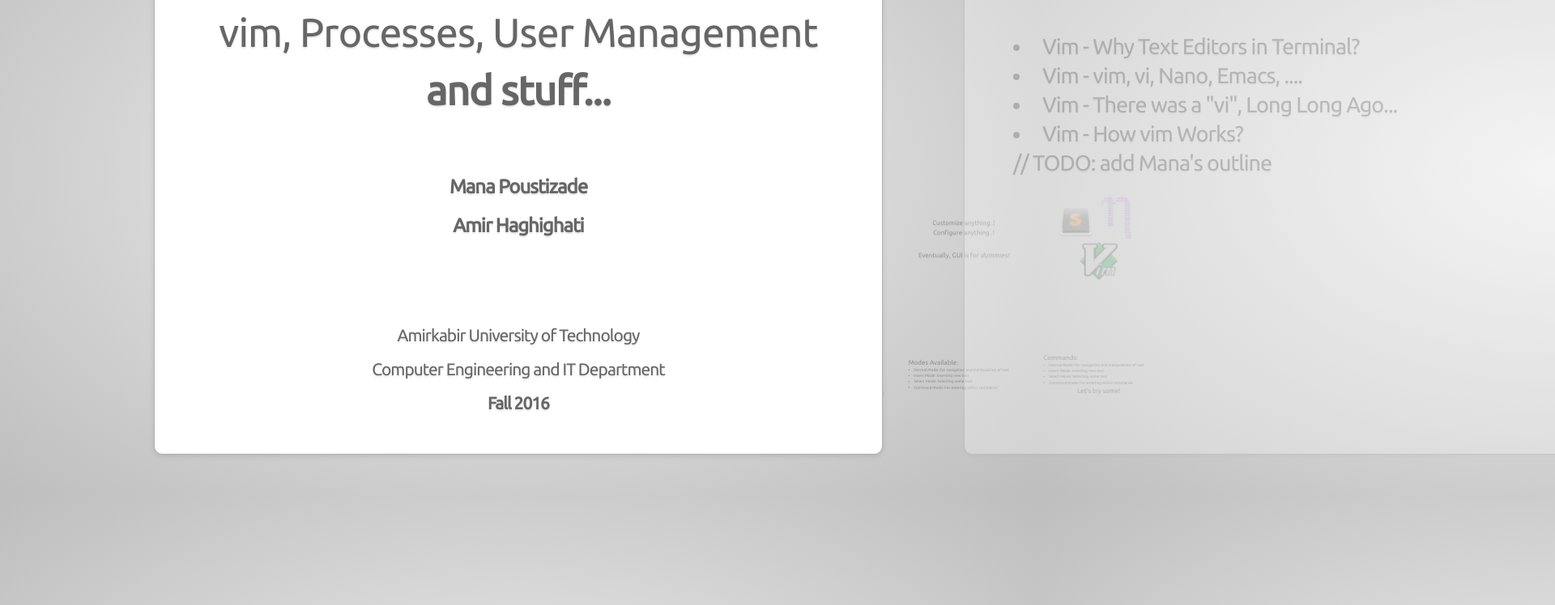
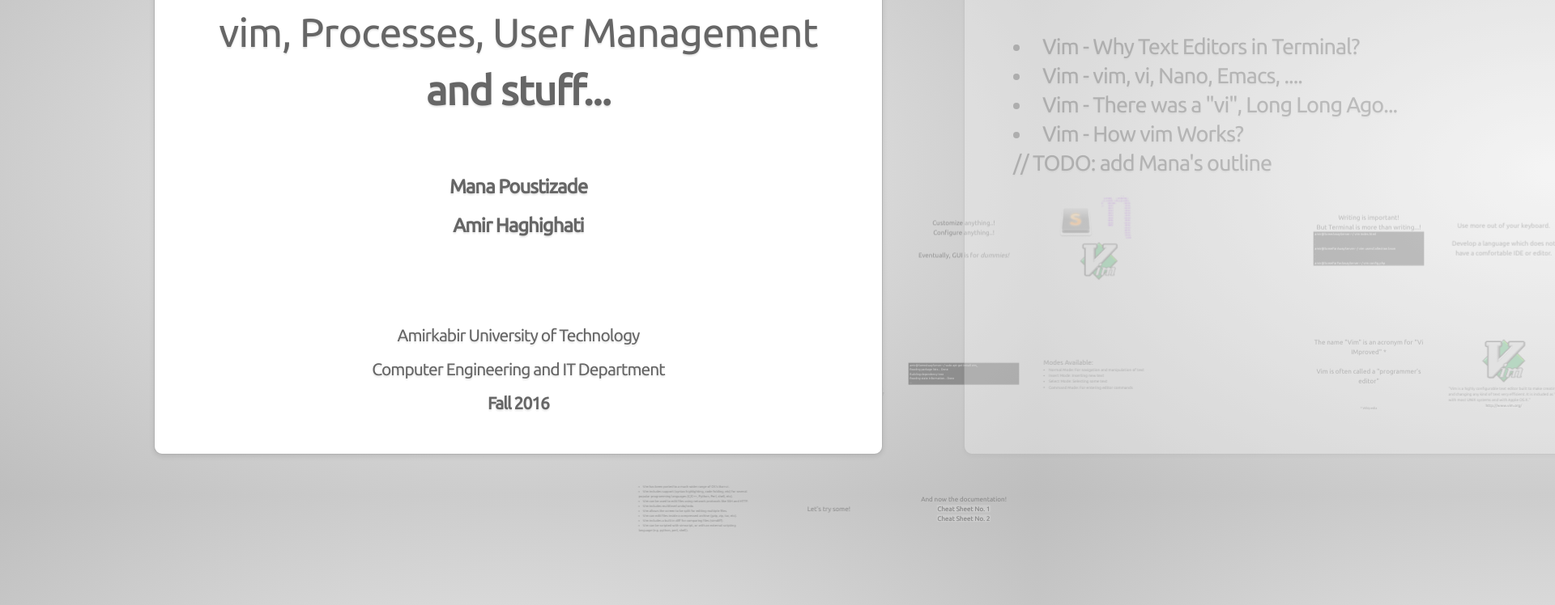
Before and after one commit to anewage/OS-LAB-FALL16-Presentation, a website: page index.html in a window 1280 px wide. Shown: the part 188-936 px from the top of the page at 81% size, 1920 px wide, since content can reach past the window. Drawn offline with Linux system fonts and the light colour scheme.

Commit message:
proccess section added

```diff
--- a/css/impress-demo.css
+++ b/css/impress-demo.css
@@ -289,20 +289,20 @@
 
     Let's move to 'big thoughts' with centered text and custom font sizes.
 */
-#big {
+.big {
     width: 600px;
     text-align: center;
     font-size: 60px;
     line-height: 1;
 }
 
-#big b {
+.big b {
     display: block;
     font-size: 250px;
     line-height: 250px;
 }
 
-#big .thoughts {
+.big .thoughts {
     font-size: 90px;
     line-height: 150px;
 }
--- a/index.html
+++ b/index.html
@@ -85,7 +85,7 @@
         </q>
     </div>
 
-    <div id="big" class="step" data-x="2000" data-y="+500" data-rotate="180" data-scale="5">
+    <div id="big" class="big step" data-x="2000" data-y="+500" data-rotate="180" data-scale="5">
         <p>
             Let's talk about <b>vim</b> <span class="thoughts">and stuff...</span>
         </p>
@@ -168,6 +168,18 @@
     </div>
 
     <div id="tiny7" class="step" data-x="2300" data-y="0" data-z="-5000" data-rotate="0" data-scale="1">
+        <div style="background-color: black;">
+            <p style="color: white; font-size: 45%; margin-left: 10px;">
+                amir@SomeAwayServer:~/ sudo apt-get install vim_<br>
+                Reading package lists... Done  <br>
+                Building dependency tree  <br>
+                Reading state information... Done<br>
+                ...<br>
+            </p>
+        </div>
+    </div>
+
+    <div id="tiny8" class="step" data-x="3300" data-y="0" data-z="-5000" data-rotate="0" data-scale="1">
         <p>
             Modes Available: <br>
             <li style="font-size: 60%;">
@@ -185,112 +197,118 @@
         </p>
     </div>
 
-    <div id="tiny8" class="step" data-x="3300" data-y="0" data-z="-5000" data-rotate="0" data-scale="1">
-        <p>
-            Commands: <br>
-            <li style="font-size: 60%;">
-                Normal Mode: For navigation and manipulation of text
-            </li>
-            <li style="font-size: 60%;">
-                Insert Mode: Inserting new text
-            </li>
-            <li style="font-size: 60%;">
-                Select Mode: Selecting some text
-            </li>
-            <li style="font-size: 60%;">
-                Command Mode: For entering editor commands
-            </li>
-        </p>
+
+    <div id="tiny9" class="step" data-x="300" data-y="1000" data-z="-5000" data-rotate="0" data-scale="1">
+        <div style="font-size: 50%;">
+            <li>Vim has been ported to a much wider range of OS's than vi.</li>
+            <li>Vim includes support (syntax highlighting, code folding, etc) for several popular programming languages (C/C++, Python, Perl, shell, etc).</li>
+            <li>Vim can be used to edit files using network protocols like SSH and HTTP.</li>
+            <li>Vim includes multilevel undo/redo.</li>
+            <li>Vim allows the screen to be split for editing multiple files.</li>
+            <li>Vim can edit files inside a compressed archive (gzip, zip, tar, etc).</li>
+            <li>Vim includes a built in diff for comparing files (vimdiff).</li>
+            <li>Vim can be scripted with vimscript, or with an external scripting language (e.g. python, perl, shell).</li>
+        </div>
+    </div>
+
+
+    <div id="tiny10" class="step" data-x="1300" data-y="1000" data-z="-5000" data-rotate="0" data-scale="1">
         <center>
             Let's try some!
         </center>
     </div>
 
-    <div id="its" class="step" data-x="850" data-y="3000" data-rotate="90" data-scale="5">
-        <p>It’s a <strong>presentation tool</strong> <br/>
-        inspired by the idea behind <a href="http://prezi.com">prezi.com</a> <br/>
-        and based on the <strong>power of CSS3 transforms and transitions</strong> in modern browsers.</p>
+    <div id="tiny11" class="step" data-x="2300" data-y="1000" data-z="-5000" data-rotate="0" data-scale="1">
+        <center>
+            And now the documentation! <br>
+            <a href="https://www.fprintf.net/vimCheatSheet.html" target="_blank">Cheat Sheet No. 1</a> <br>
+            <a href="http://vim.rtorr.com/" target="_blank">Cheat Sheet No. 2</a>
+        </center>
     </div>
 
-    <!--
 
-        And now it gets really exciting! We move into third dimension!
-
-        Along with `data-x` and `data-y`, you can define the position on third (Z) axis, with
-        `data-z`. In the example below we use `data-z="-3000"` meaning that element should be
-        positioned far away from us (by 3000px).
-
-    -->
-
-    <!--
-
-        This step here doesn't introduce anything new when it comes to data attributes, but you
-        should notice in the demo that some words of this text are being animated.
-        It's a very basic CSS transition that is applied to the elements when this step element is
-        reached.
-
-        At the very beginning of the presentation all step elements are given the class of `future`.
-        It means that they haven't been visited yet.
-
-        When the presentation moves to given step `future` is changed to `present` class name.
-        That's how animation on this step works - text moves when the step has `present` class.
-
-        Finally when the step is left the `present` class is removed from the element and `past`
-        class is added.
-
-        So basically every step element has one of three classes: `future`, `present` and `past`.
-        Only one current step has the `present` class.
-
-    -->
-    <div id="ing" class="step" data-x="3500" data-y="-850" data-rotate="270" data-scale="6">
-        <p>by <b class="positioning">positioning</b>, <b class="rotating">rotating</b> and <b class="scaling">scaling</b> them on an infinite canvas</p>
+    <div id="big2" class="big step" data-x="6000" data-y="+500" data-rotate="180" data-scale="6">
+        <p>
+            Let's talk about <b style="font-size: 120px;">Processes</b> <span class="thoughts">and stuff...</span>
+        </p>
     </div>
 
-    <div id="imagination" class="step" data-x="6700" data-y="-300" data-scale="6">
-        <p>the only <b>limit</b> is your <b class="imagination">imagination</b></p>
+    <div id="tiny12" class="step" data-x="5300" data-y="-1000" data-z="-5000" data-rotate="0" data-scale="1">
+        <center>
+            <p>
+                Writing is important!<br>
+                But Terminal is more than writing...!<br>
+            </p>
+        </center>
+        <div style="background-color: black;">
+            <p style="color: white; font-size: 50%; margin-left: 10px;">
+                amir@SomeAwayServer:~/ vim index.html <br>
+                . <br>
+                . <br>
+                amir@SomeFarAwayServer:~/ vim usersCollection.bson <br>
+                . <br>
+                . <br>
+                amir@SomeFarFarAwayServer:~/ vim config.php
+            </p>
+        </div>
     </div>
 
-    <div id="source" class="step" data-x="6300" data-y="2000" data-rotate="20" data-scale="4">
-        <p>want to know more?</p>
-        <q><a href="http://github.com/bartaz/impress.js">use the source</a>, Luke!</q>
+    <div id="tiny13" class="step" data-x="6300" data-y="-1000" data-z="-5000" data-rotate="0" data-scale="1">
+        <center>
+            <p>
+                Use more out of your keyboard.
+            </p>
+            <p style="margin-top: 60px;">
+                Develop a language which does not have a comfortable IDE or editor.
+            </p>
+        </center>
     </div>
 
-    <div id="one-more-thing" class="step" data-x="6000" data-y="4000" data-scale="2">
-        <p>one more thing...</p>
+    <div id="tiny14" class="step" data-x="7300" data-y="-1000" data-z="-5000" data-rotate="0" data-scale="1">
+        <center>
+            <p>
+                Customize anything..!<br>
+                Configure anything..!
+            </p>
+            <p style="margin-top: 100px;">
+                Eventually, GUI is for <i>dummies!</i>
+            </p>
+        </center>
     </div>
 
-    <!--
-
-        And the last one shows full power and flexibility of impress.js.
-
-        You can not only position element in 3D, but also rotate it around any axis.
-        So this one here will get rotated by -40 degrees (40 degrees anticlockwise) around X axis and
-        10 degrees (clockwise) around Y axis.
-
-        You can of course rotate it around Z axis with `data-rotate-z` - it has exactly the same effect
-        as `data-rotate` (these two are basically aliases).
-
-    -->
-    <div id="its-in-3d" class="step" data-x="6200" data-y="4300" data-z="-100" data-rotate-x="-40" data-rotate-y="10" data-scale="2">
-        <p><span class="have">have</span> <span class="you">you</span> <span class="noticed">noticed</span> <span class="its">it’s</span> <span class="in">in</span> <b>3D<sup>*</sup></b>?</p>
-        <span class="footnote">* beat that, prezi ;)</span>
+    <div id="tiny15" class="step" data-x="8300" data-y="-1000" data-z="-5000" data-rotate="0" data-scale="1">
+        <center>
+            <img src="sublime.png" style="width: 30%;">
+            <img src="nano.png" style="width: 40%;">
+            <img src="vim.png" style="width: 35%;">
+        </center>
     </div>
 
-    <!--
+    <div id="tiny16" class="step" data-x="5300" data-y="0" data-z="-5000" data-rotate="0" data-scale="1">
+        <center>
+            <p>
+                The name "Vim" is an acronym for "Vi IMproved" * <br>
+                <br>
+                Vim is often called a "programmer's editor"
+            </p>
+            <p style="font-size: 50%; margin-top: 150px;">
+                * Wikipedia
+            </p>
+        </center>
+    </div>
 
-        So to summarize of all the possible attributes used to position presentation steps, we have:
+    <div id="tiny17" class="step" data-x="6300" data-y="0" data-z="-5000" data-rotate="0" data-scale="1">
+        <center>
+            <img src="vim.png" style="width: 40%;">
+        </center>
+        <p style="font-size: 60%;">"Vim is a highly configurable text editor built to make creating and changing any kind of text very efficient. It is included as 'vi' with most UNIX systems and with Apple OS X."<p>
+        <center>
+            <p style="font-size: 60%;">
+                <a href="http://www.vim.org/">http://www.vim.org/</a>
+            </p>
+        </center>
+    </div>
 
-        * `data-x`, `data-y`, `data-z` - they define the position of **the center** of step element on
-            the canvas in pixels; their default value is 0;
-        * `data-rotate-x`, `data-rotate-y`, 'data-rotate-z`, `data-rotate` - they define the rotation of
-            the element around given axis in degrees; their default value is 0; `data-rotate` and `data-rotate-z`
-            are exactly the same;
-        * `data-scale` - defines the scale of step element; default value is 1
-
-        These values are used by impress.js in CSS transformation functions, so for more information consult
-        CSS transfrom docs: https://developer.mozilla.org/en/CSS/transform
-
-    -->
     <div id="overview" class="step" data-x="3000" data-y="1500" data-scale="10">
     </div>
 
```
